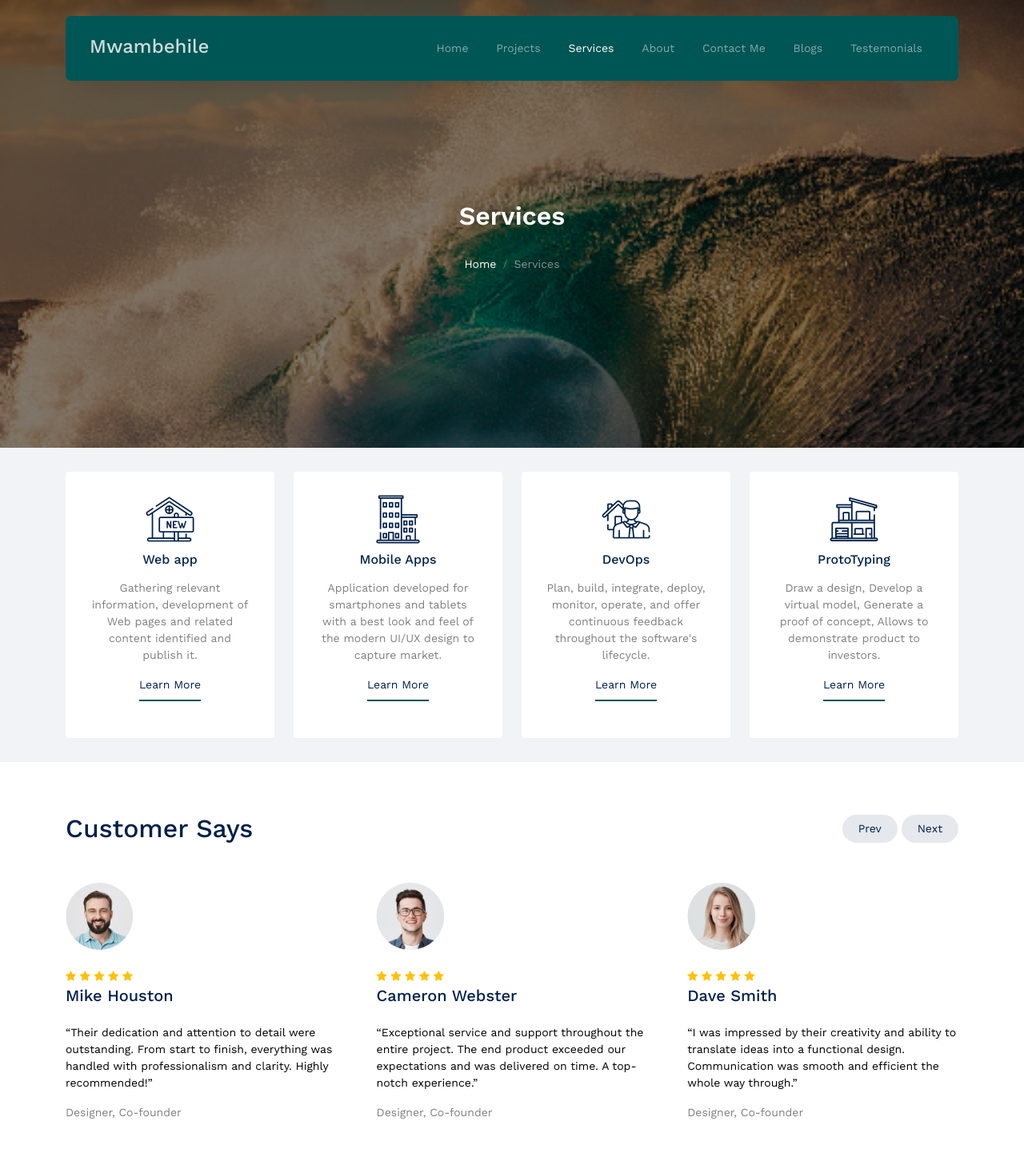
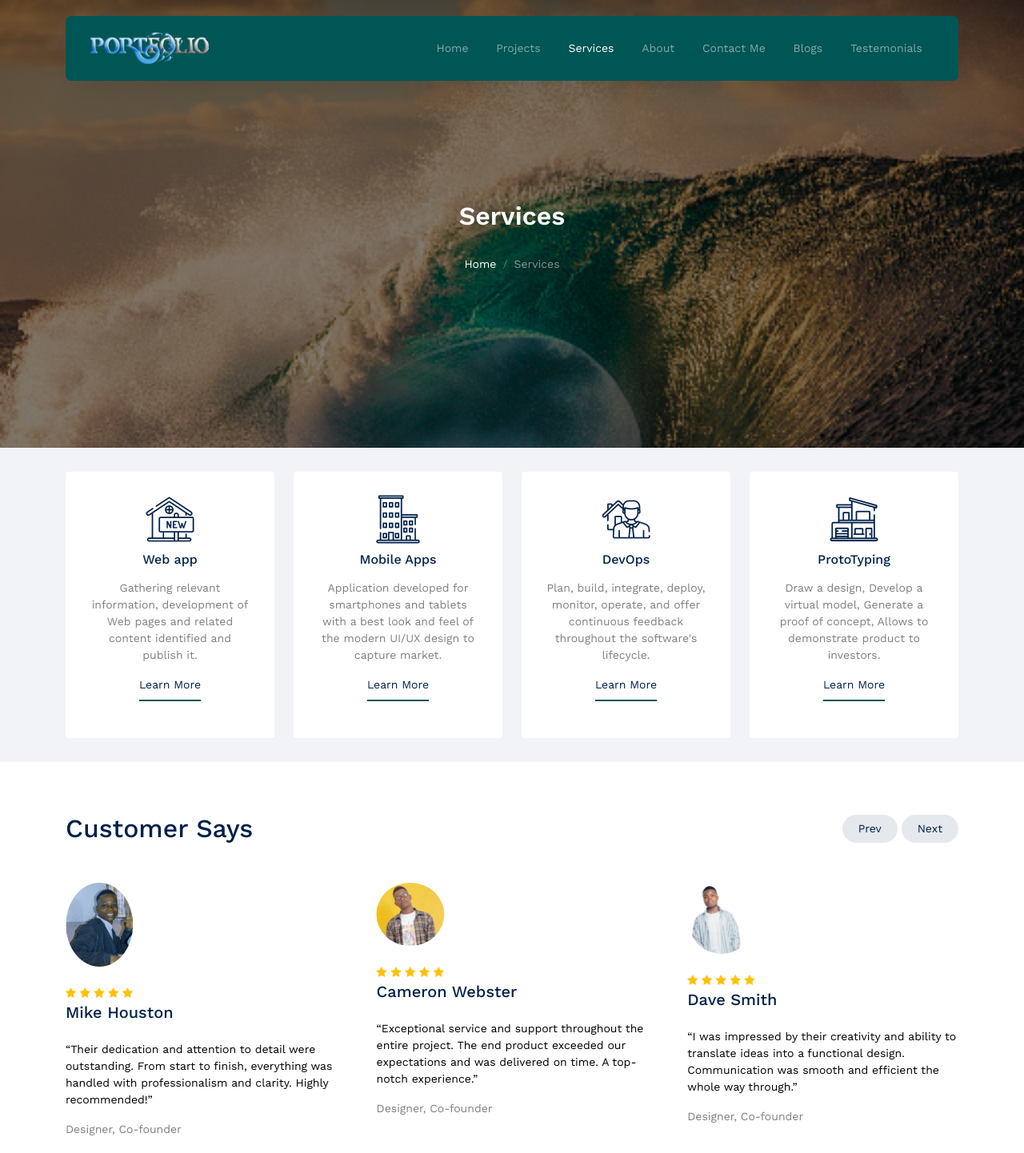
Before and after one commit to oswardmwambehile/oswardphilimonimwambehile, a plain HTML site: page services.html in a window 1280 px wide. Shown: the top 1442 px of the page at 80% size. Drawn offline with nearby package versions, Linux system fonts and the light colour scheme; files whose address does not match are found by name.

Commit message:
modified

```diff
--- a/services.html
+++ b/services.html
@@ -47,7 +47,7 @@
       <div class="container">
         <div class="menu-bg-wrap">
           <div class="site-navigation">
-            <a href="index.html" class="logo m-0 float-start">Mwambehile</a>
+            <a href="index.html" class="logo m-0 float-start"> <img src="images/logos.png" alt="Logo" style="height: 40px;"></a>
 
             <ul
               class="js-clone-nav d-none d-lg-inline-block text-start site-menu float-end"
@@ -181,7 +181,7 @@ Draw a design, Develop a virtual model, Generate a proof of concept, Allows to d
   <div class="item">
     <div class="testimonial">
       <img
-        src="images/person_1-min.jpg"
+        src="images/baby.png"
         alt="James Smith"
         class="img-fluid rounded-circle w-25 mb-4"
       />
@@ -206,7 +206,7 @@ Draw a design, Develop a virtual model, Generate a proof of concept, Allows to d
   <div class="item">
     <div class="testimonial">
       <img
-        src="images/person_2-min.jpg"
+        src="images/frans.jpeg"
         alt="Mike Houston"
         class="img-fluid rounded-circle w-25 mb-4"
       />
@@ -231,7 +231,7 @@ Draw a design, Develop a virtual model, Generate a proof of concept, Allows to d
   <div class="item">
     <div class="testimonial">
       <img
-        src="images/person_3-min.jpg"
+        src="images/mwanja.jpeg"
         alt="Cameron Webster"
         class="img-fluid rounded-circle w-25 mb-4"
       />
@@ -256,7 +256,7 @@ Draw a design, Develop a virtual model, Generate a proof of concept, Allows to d
   <div class="item">
     <div class="testimonial">
       <img
-        src="images/person_4-min.jpg"
+        src="images/biso1.png"
         alt="Dave Smith"
         class="img-fluid rounded-circle w-25 mb-4"
       />
```
Also changed, not shown: about.html (+3 -1 lines), blog.html (+1 -1 lines), contact.html (+1 -1 lines), index.html (+3 -1 lines), project.html (+1 -1 lines), resume.html (+1 -1 lines), testimonial.html (+1 -1 lines), images/logos.png (added).
